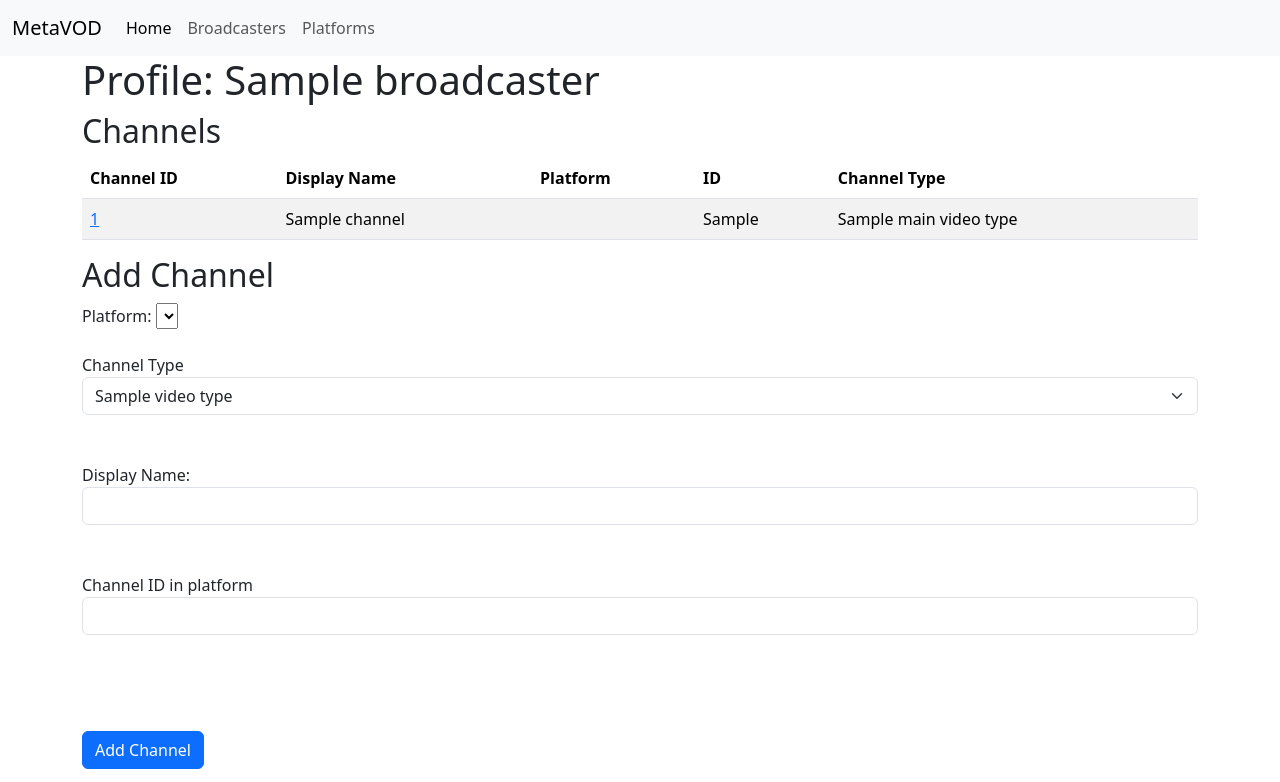
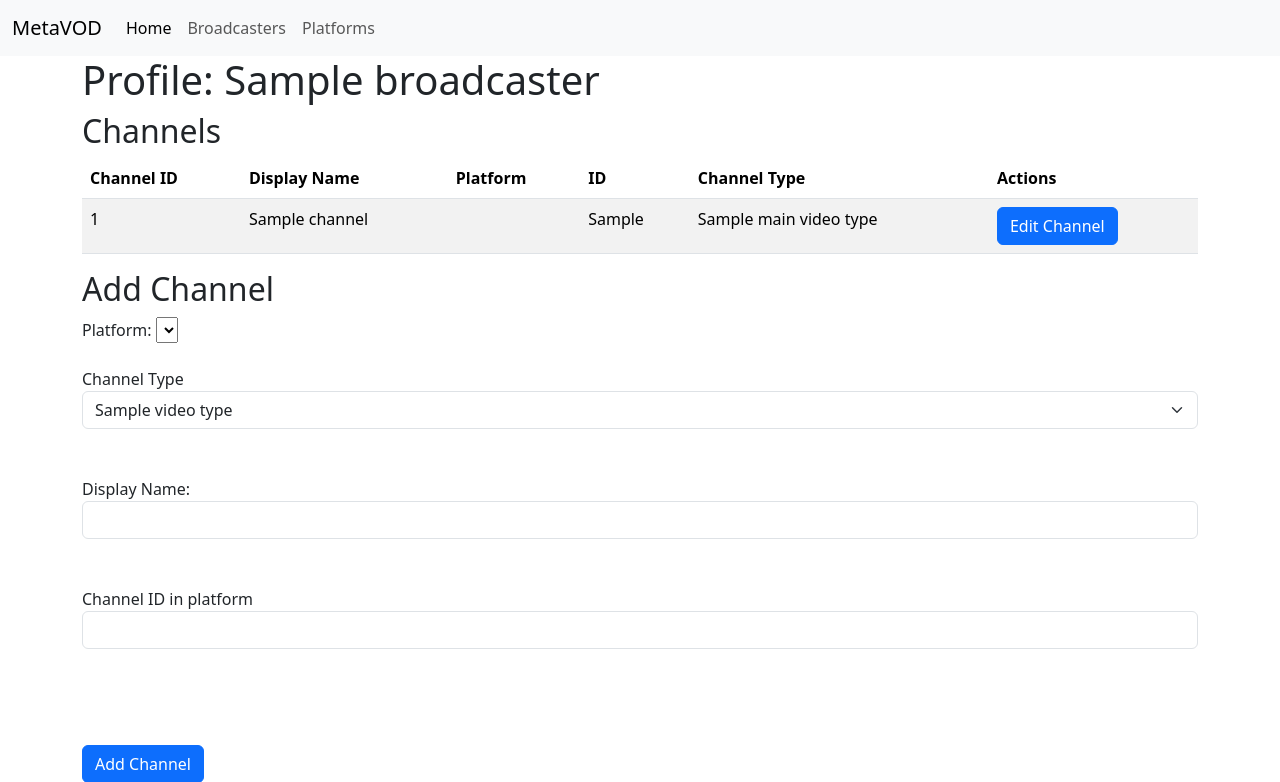
Before and after one commit to hauskens/YappR, a Flask app: template templates/broadcaster_edit.html in a window 1280 px wide. Shown: the top 782 px of the page. Run offline with Flask 3, Linux system fonts and the light colour scheme; the template is opened without the code that fills it: most values are stand-ins (such as "Sample title", 1, 10 or a date in 2020); lists and menus that the app fills with data are empty; parts of the project's set-up code (start-up, migrations or seed data) failed here and were passed over.

Commit message:
minor improvements

```diff
--- a/templates/broadcaster_edit.html
+++ b/templates/broadcaster_edit.html
@@ -13,16 +13,18 @@
           <th scope="col">Platform</th>
           <th scope="col">ID</th>
           <th scope="col">Channel Type</th>
+          <th scope="col">Actions</th>
         </tr>
       </thead>
       <tbody>
         {% for channel in channels %}
         <tr>
-          <td><a href="{{ url_for('channel_get_videos', id=channel.id) }}">{{ channel.id }}</a></td>
+          <td>{{ channel.id }}</td>
           <td>{{ channel.name }}</td>
           <td>{{ channel.platform.name }}</td>
           <td>{{ channel.platform_ref }}</td>
           <td>{{ channel.main_video_type.name }}</td>
+          <td><a class="btn btn-primary" role="button" href="{{ url_for('channel_get_videos', id=channel.id) }}">Edit Channel</a></td>
         </tr>
         {% endfor %}
       </tbody>
--- a/templates/broadcasters.html
+++ b/templates/broadcasters.html
@@ -6,7 +6,7 @@
     <ul>
       {% for broadcaster in broadcasters %}
         <li>
-          <a href="{{ url_for('broadcaster_edit', id=broadcaster.id) }}" class="text-secondary">{{ broadcaster.name }}</a>
+          <a href="{{ url_for('broadcaster_edit', id=broadcaster.id) }}" class="text-primary">{{ broadcaster.name }}</a>
         </li>
       {% endfor %}
     </ul>
--- a/templates/channel_edit.html
+++ b/templates/channel_edit.html
@@ -29,7 +29,10 @@
           <td><a href="{{ video.get_url() }}">Link</a></td>
           <td>{{ video.transcriptions|length }}</td>
           <td>{{ video.last_updated }}</td>
-          <td><a href="{{ url_for('video_get_transcriptions', id=video.id) }}">Edit Video</a></td>
+          <td>
+            <a class="btn btn-primary" role="button" href="{{ url_for('video_get_transcriptions', id=video.id) }}">Edit Video</a>
+            <a class="btn btn-primary" role="button" href="{{ url_for('video_fetch_transcriptions', id=video.id) }}">Fetch transcriptions</a>
+          </td>
         </tr>
         {% endfor %}
       </tbody>
--- a/templates/video_edit.html
+++ b/templates/video_edit.html
@@ -13,6 +13,7 @@
           <th scope="col">Transcription ID</th>
           <th scope="col">Type</th>
           <th scope="col">Source</th>
+          <th scope="col">Last Updated</th>
           <th scope="col">File</th>
         </tr>
       </thead>
@@ -22,6 +23,7 @@
           <td>{{ t.id }}</td>
           <td>{{ t.file_extention }}</td>
           <td>{{ t.source.name }}</td>
+          <td>{{ t.last_updated }}</td>
           <td>
         <a class="btn btn-primary" role="button" href="{{ url_for('download_transcription', id=t.id) }}" download="{{ t.file_extention }}">Download</a>
           </td>
```
Also changed, not shown: tasks.py (+10 -9 lines).
